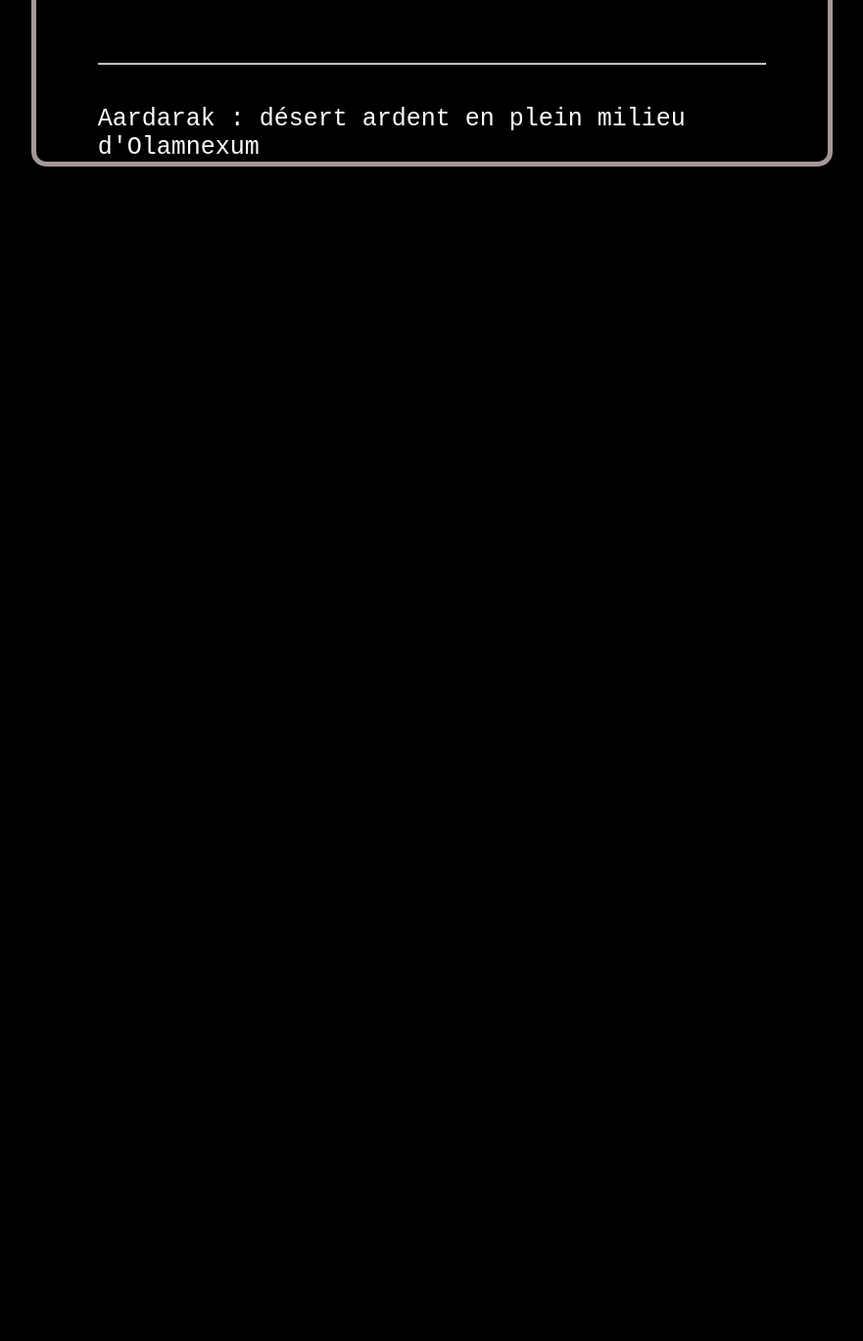
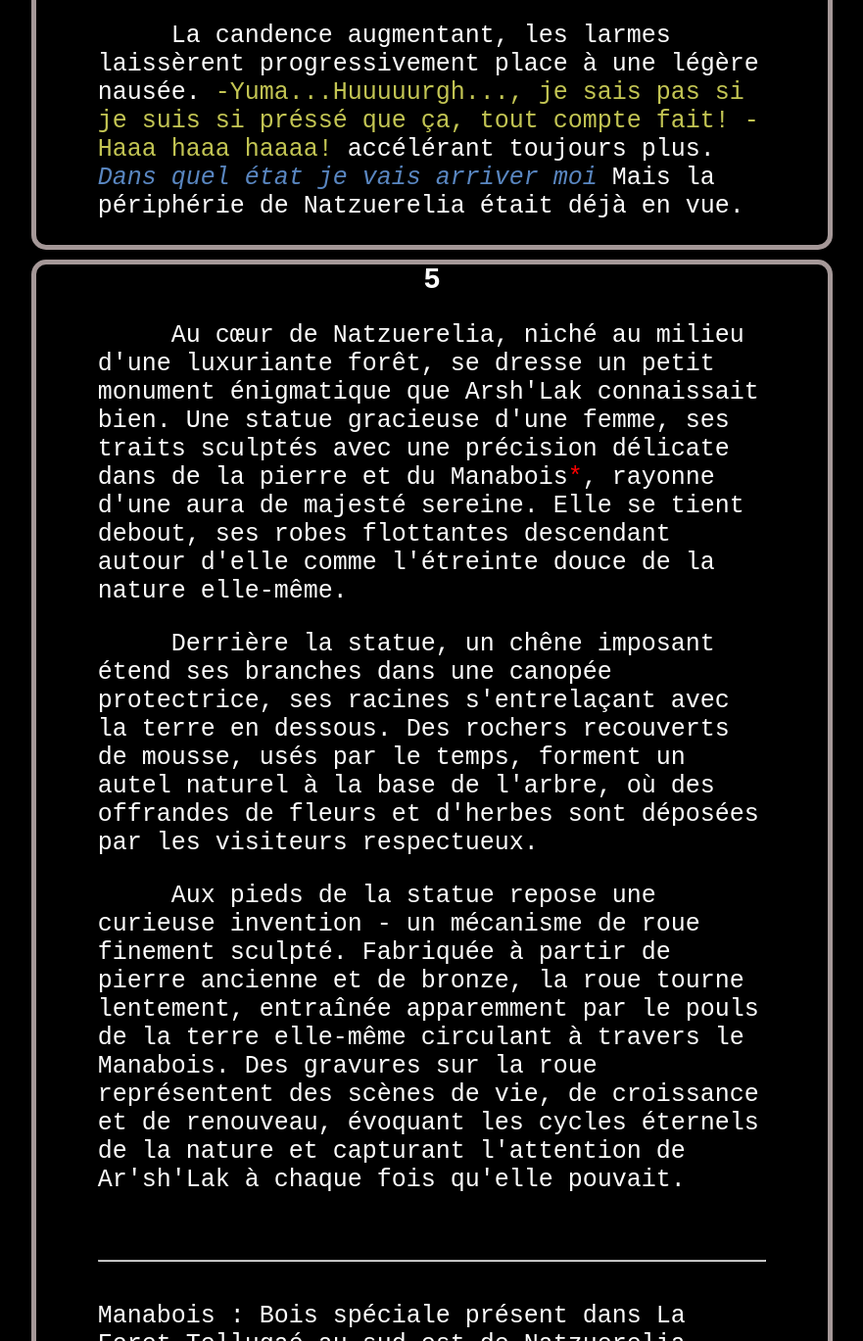
Before and after one commit to AggelosQubit/DACLE, a website: page MCH Editions/CREATIVE MCH/1 - LIGNE PRINCIPALE/UNIVERS 13/Parcelles 22 - Arc Terra/ROMANS/Arsh'Lak - Des Abymes vers la Lumière/VHTML/Arsh'Lak-Des Abymes vers la Lumière.html in a window 1280 px wide. Shown: the part 7018-8387 px from the top of the page at 98% size, without its empty margins (199-1080 px from the left). Before the commit the page ends 7213 px from the top, so only its background shows below. Drawn offline with Linux system fonts and the light colour scheme.

Commit message:
P5 - roman

```diff
--- a/MCH Editions/CREATIVE MCH/1 - LIGNE PRINCIPALE/UNIVERS 13/Parcelles 22 - Arc Terra/ROMANS/Arsh'Lak - Des Abymes vers la Lumière/VHTML/Arsh'Lak-Des Abymes vers la Lumière.html
+++ b/MCH Editions/CREATIVE MCH/1 - LIGNE PRINCIPALE/UNIVERS 13/Parcelles 22 - Arc Terra/ROMANS/Arsh'Lak - Des Abymes vers la Lumière/VHTML/Arsh'Lak-Des Abymes vers la Lumière.html
@@ -202,6 +202,17 @@
                     tombé à terre pour la protégée, elle nous à tout raconter"</span>, coupa Yuma'Eynarok<br>
                 <span class="bruitExter">-"Nn , nous"</span>, Susurra Arsh'Lak.<br>
             </p>
+
+            <br>
+            <hr>
+            <br>
+            <div>
+                Aardarak : désert ardent en plein milieu d'Olamnexum
+            </div>
+        </div>
+
+        <div class="page">
+            <h3 class="title pageNumber">4</h3>
             <p>
                 <span class="debutParag"></span><span class="bruitExter">-C'était l'une des sujets du Rabbit King, ses
                     tambours l'on amené jusqu'à toi. Quand je suis arrivé, il finissait son sort de
@@ -213,16 +224,6 @@
                     m'a demandé par précaution de te ramener.</span><br> <span class="penseeInterne">Je lui ai encore
                     causé des soucis!</span> le cœur alourdi par le poids de sa peine.
             </p>
-            <br>
-            <hr>
-            <br>
-            <div>
-                Aardarak : désert ardent en plein milieu d'Olamnexum
-            </div>
-        </div>
-
-        <div class="page">
-            <h3 class="title pageNumber">4</h3>
             <p>
                 <span class="debutParag"></span>
                 Sniffant, tentant de réprimer un début de sanglots! <br>
@@ -241,11 +242,45 @@
                     vraiment du être secouée.</span> <span class="bruitExter">Je t'emmène rapidement auprès
                     d'elle.</span> finit-t-elle par dire pleine de compassion, accélérant son galôt.
             </p>
+            <p>
+                <span class="debutParag"></span> La candence augmentant, les larmes laissèrent progressivement place à
+                une légère nausée.
+                <span class="bruitExter">-Yuma...Huuuuurgh..., je sais pas si je suis si préssé que ça, tout compte
+                    fait!</span>
+                <span class="bruitExter">-Haaa haaa haaaa!</span> accélérant toujours plus.
+                <span class="penseeInterne">Dans quel état je vais arriver moi</span>
+                Mais la périphérie de Natzuerelia était déjà en vue.
+            </p>
+        </div>
+
+        <div class="page">
+            <h3 class="title pageNumber">5</h3>
+            <p>
+                <span class="debutParag"></span> Au cœur de Natzuerelia, niché au milieu d'une luxuriante forêt, se
+                dresse un petit monument énigmatique que Arsh'Lak connaissait bien. Une statue gracieuse d'une femme,
+                ses traits sculptés avec une précision délicate dans de la pierre et du Manabois<span
+                    class="glossaire">*</span>, rayonne d'une aura de
+                majesté sereine. Elle se tient debout, ses robes flottantes descendant autour d'elle comme l'étreinte
+                douce de la nature elle-même.
+            </p>
+            <p>
+                <span class="debutParag"></span> Derrière la statue, un chêne imposant étend ses branches dans une
+                canopée protectrice, ses racines s'entrelaçant avec la terre en dessous. Des rochers recouverts de
+                mousse, usés par le temps, forment un autel naturel à la base de l'arbre, où des offrandes de fleurs et
+                d'herbes sont déposées par les visiteurs respectueux.
+            </p>
+            <p>
+                <span class="debutParag"></span> Aux pieds de la statue repose une curieuse invention - un mécanisme de
+                roue finement sculpté. Fabriquée à partir de pierre ancienne et de bronze, la roue tourne lentement,
+                entraînée apparemment par le pouls de la terre elle-même circulant à travers le Manabois. Des gravures
+                sur la roue représentent des scènes de vie, de croissance et de renouveau, évoquant les cycles éternels
+                de la nature et capturant l'attention de Ar'sh'Lak à chaque fois qu'elle pouvait.
+            </p>
             <br>
             <hr>
             <br>
             <div>
-                Aardarak : désert ardent en plein milieu d'Olamnexum
+                Manabois : Bois spéciale présent dans La Foret Tellugaé au sud-est de Natzuerelia
             </div>
         </div>
     </div>
```
